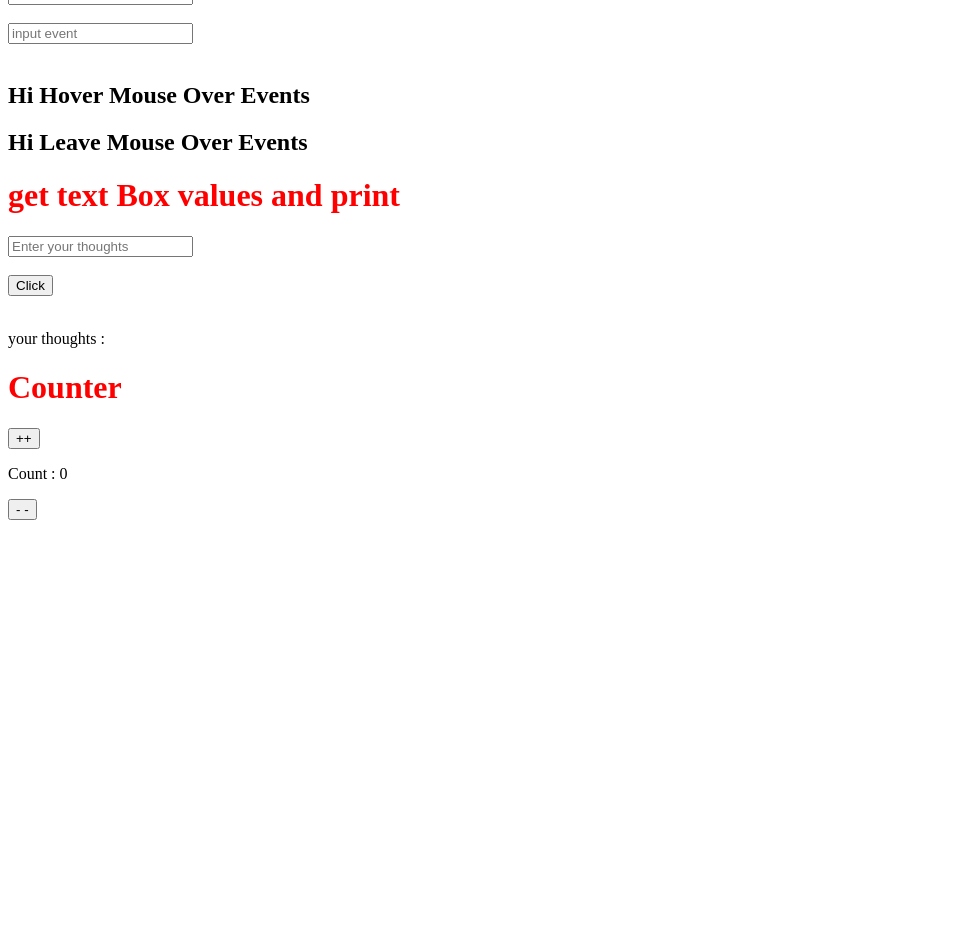
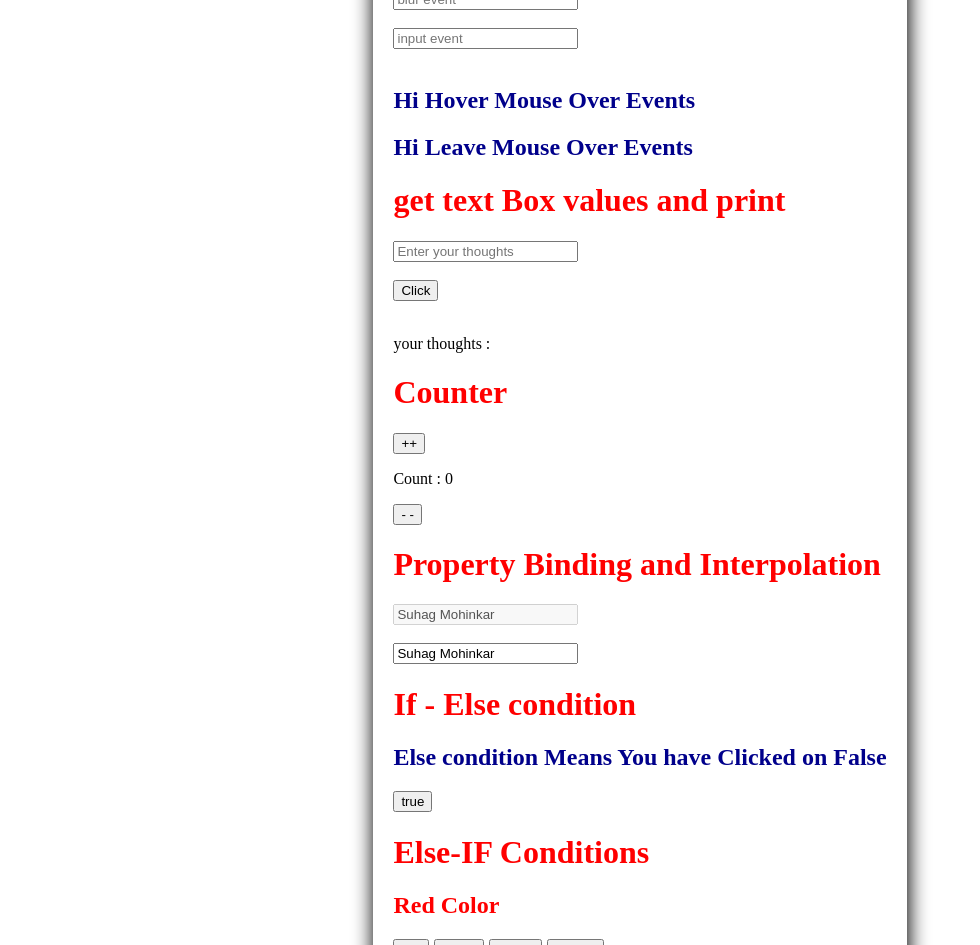
Before and after one commit to Suhag2001/Angular-Practice, an Angular app: page / in a window 1280 px wide. Shown: the part 520-1465 px from the top of the page, without its empty margins (0-980 px from the left). Before the commit the page ends 1048 px from the top, so only its background shows below. Built offline with nearby package versions, Linux system fonts and the light colour scheme.

Commit message:
some changes

```diff
--- a/src/app/app.component.css
+++ b/src/app/app.component.css
@@ -1,7 +1,22 @@
-h1{
-    color: red;
-}
+
 
 h2:hover{
     color: green;
 }
+
+h2{
+    color: pink;
+}
+
+.center{
+    display: flex;
+    justify-content: center;
+    border-radius: 2px;
+}
+.value{
+    /* border: 2px solid black; */
+    border-radius: 5px;
+    padding: 20px;
+    box-shadow: 1px 1px 20px 1px black;
+    width:auto;
+}
--- a/src/app/app.component.html
+++ b/src/app/app.component.html
@@ -1,11 +1,21 @@
+<div class="center">
+    <div class="value">
+    <style>
+        h2{
+            color: darkblue;
+        }
+
+
+    </style>
+
 <h1>Hello {{title}}</h1>
 
 <app-nav></app-nav>
 
-<h1>hii  brother</h1>
+<h2  style="color: peru">hii  brother</h2>
 
 
-<h1> i am going to add the files</h1>
+<h2> i am going to add the files</h2>
 
 <app-login></app-login>
 
@@ -43,3 +53,75 @@
 <button (click)="getCount('add')">++</button>
 <p>Count : {{Counter}}</p>
 <button (click)="getCount('minus')">- -</button>
+
+<h1>Property Binding and Interpolation</h1>
+
+<input type="text" name="input-text" value={{name}} disabled={{disable}} />
+<br><br>
+
+<input type="text" name="input-text" [value]=name [disabled]=disable/>
+
+<h1> If - Else condition</h1>
+
+<h2 *ngIf="show; then elseBlock else ifBlock"></h2>
+
+<ng-template #ifBlock>
+    <h2>If Condition Means You have Clicked on True</h2>
+</ng-template>
+<ng-template #elseBlock>
+    <h2 > Else condition Means You have Clicked on False </h2>
+</ng-template>
+
+<button (click)="getFun()">{{show}}</button>
+
+
+<h1>Else-IF Conditions</h1>
+
+<ng-template [ngIf]="dudeColor=='red'">
+<h2 style="color: red;">Red Color</h2>
+</ng-template>
+<ng-template [ngIf]="dudeColor=='green'">
+<h2 style="color: green;">Green Color</h2>
+</ng-template>
+<ng-template [ngIf]="dudeColor=='yellow'">
+<h2 style="color: yellow;">Yellow Color</h2>
+</ng-template>
+<ng-template [ngIf]="dudeColor=='orange'">
+<h2 style="color: orange;">Orange Color</h2>
+</ng-template>
+
+<button (click)="getColors('red')">red</button>
+<button (click)="getColors('green')">green</button>
+<button (click)="getColors('yellow')">yellow</button>
+<button (click)="getColors('orange')">orange</button>
+<style>
+    button{
+        margin-right: 5px;
+    }
+</style>
+
+
+
+<h1>Switch Case</h1>
+<div  [ngSwitch]="Color">
+<h2 *ngSwitchCase="'red'" style="color: red;">Red Color</h2>
+<h2 *ngSwitchCase="'green'" style="color: green;">Green Color</h2>
+<h2 *ngSwitchCase="'blue'" style="color: blue;">Blue Color</h2>
+<h2 *ngSwitchCase="'peru'" style="color: peru;">Peru Color</h2>
+<h2 *ngSwitchCase style="color: black;">Peru Color</h2>
+</div>
+
+<button (click)="getColorsWithSwitch('red')">red</button>
+<button (click)="getColorsWithSwitch('green')">green</button>
+<button (click)="getColorsWithSwitch('blue')">blue</button>
+<button (click)="getColorsWithSwitch('peru')">peru</button>
+
+
+<h1>Lopping In Angular</h1>
+
+<p *ngFor="let item of users">{{item}}</p>
+
+<p *ngFor="let item of usersData">{{item.name}}-- {{item.email}}--{{item.phone}}</p>
+
+</div>
+</div>
--- a/src/app/app.component.ts
+++ b/src/app/app.component.ts
@@ -33,4 +33,92 @@ export class AppComponent {
    getCount(val){
      val=='add' ? this.Counter++ : this.Counter--;
    }
+
+   //Property Binding
+   name = "Suhag Mohinkar";
+   disable= false;
+
+  //If else code
+  show = true;
+ getFun(){
+  if(this.show ==true){
+    this.show = false;
+  }else{
+    this.show = true;
+  }
+ }
+
+
+ //Else Codition
+ dudeColor ="red";
+
+ getColors(val){
+  if(val=='red'){
+    this.dudeColor="red";
+  }else if(val=='green'){
+    this.dudeColor="green"
+  }else if(val=='yellow'){
+    this.dudeColor="yellow";
+  }else if(val =='orange'){
+    this.dudeColor="orange";
+  }
+ }
+
+ //switch case
+
+ Color = "red" ;
+ getColorsWithSwitch(val){
+  switch(val){
+    case "red":{
+      this.Color="red";
+      break;
+    }
+    case "green":{
+      this.Color="green";
+      break;
+    }
+    case "blue":{
+      this.Color="blue";
+      break;
+    }
+    case "peru":{
+      this.Color="peru";
+      break;
+    }
+  }
+ }
+
+//Looping in Angular
+
+users=["aman","prathmesh","swati","sakshi"];
+
+usersData=[
+  {
+    name:"pallavi0",
+    email:"pallavi@gmail.com0",
+    phone:"65986565245"
+  },
+  {
+    name:"aman",
+    email:"aman@gmail.com0",
+    phone:"5656454654"
+  }
+,
+{
+  name:"sakshi",
+  email:"sakshi@gmail.com0",
+  phone:"88986565644"
+},
+{
+  name:"prachi",
+  email:"parachi@gmail.com0",
+  phone:"55656565654"
+},
+{
+  name:"soman",
+  email:"somam@gmail.com0",
+  phone:"5656565665"
 }
+]
+
+}
--- a/src/styles.css
+++ b/src/styles.css
@@ -1 +1,4 @@
 /* You can add global styles to this file, and also import other style files */
+h1{
+    color: red;
+}
```
